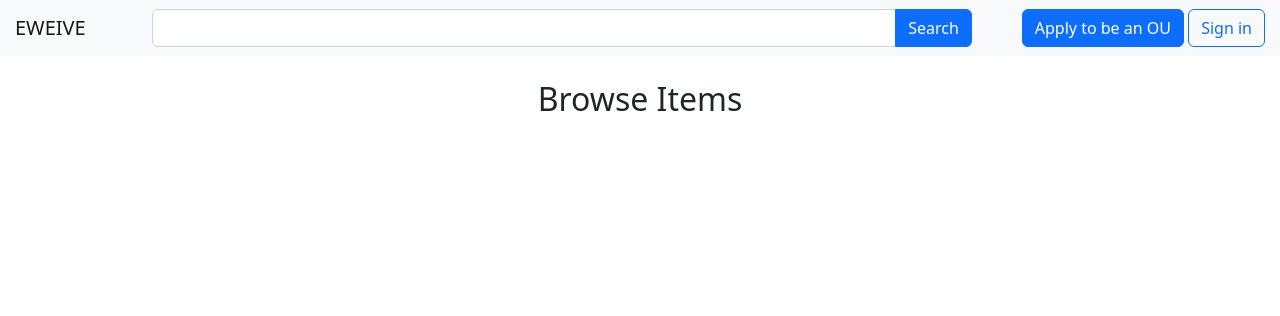
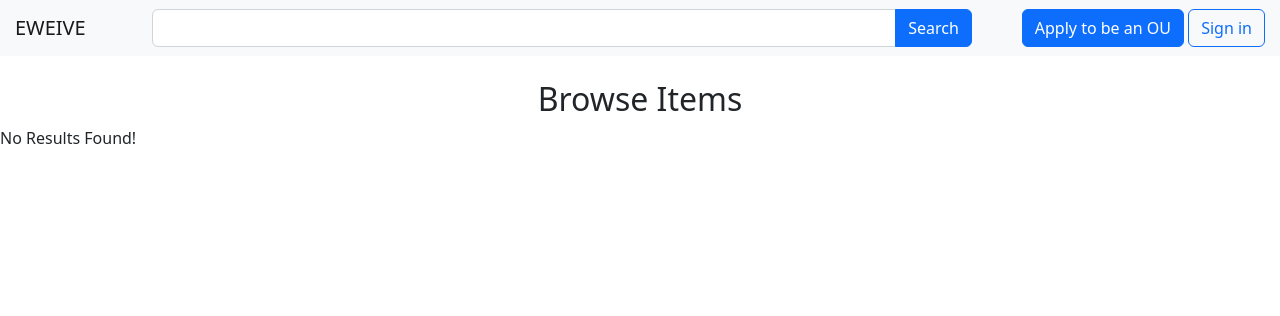
Before and after one commit to SHWN-Co/eweive, a Flask app: page /search in a window 1280 px wide. Shown: the top 316 px of the page. Run offline with Flask 2, Linux system fonts and the light colour scheme; some libraries are stand-ins or nearby versions.

Commit message:
fix results to show 'no results found' when there are no results

```diff
--- a/app.py
+++ b/app.py
@@ -393,7 +393,7 @@ def searchPage():
     #     query = f'%{input}'
     #     filter_list = [Items.title.ilike(query), Items.key_words.ilike(query)]
     #     results = Items.query.filter(or_(*filter_list))
-    results = []
+    results = Items.query.filter(Items.id==0)
     if request.method == "POST":
         input = request.form.get("input")
         query = f'%{input}%'
--- a/templates/search.html
+++ b/templates/search.html
@@ -6,6 +6,9 @@
 
 <body>
     <h2 class="text-center mt-4">Browse Items</h2>
+    {% if results.count() == 0 %}
+    <p>No Results Found!</p>
+    {% else %}
         {% for result in results %}
         <div class="col-sm">
             <img class="itemsInSearch mx-auto d-block mb-3 mt-2" src="{{result.image}}">
@@ -13,6 +16,7 @@
                 style = "text-align:center" class="mt-3 text-decoration-none text-dark">{{result.title}}<br><strong>{{result.highest_bid}}</strong></a>
         </div>
         {% endfor %}
+    {% endif %}
     <!--
         <div class="container mt-3">
         <div class="row">
```
Lines whose indentation alone changed are shown as unchanged.
